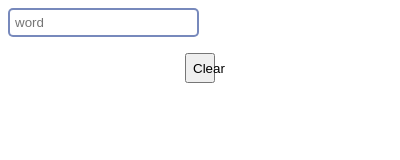
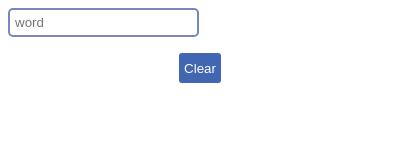
Before and after one commit to zeyadetman/mutewords, a browser extension: page popup.html in a window 400 px wide. Drawn offline with Linux system fonts and the light colour scheme.

Commit message:
Update popup.html

```diff
--- a/popup.html
+++ b/popup.html
@@ -20,7 +20,14 @@
   <ul id="currentwords"></ul>
   <div style="
     text-align: center;
-"><button id="clearall">Clear</button></div>
+"><button id="clearall" style="
+    background: #4267b2;
+    border: none;
+    color: #fff;
+    width: auto;
+    padding: 5px;
+    border-radius: 3px;
+">Clear</button></div>
 
   <script type="text/javascript" src="popup.js"></script>
 </body>
```
